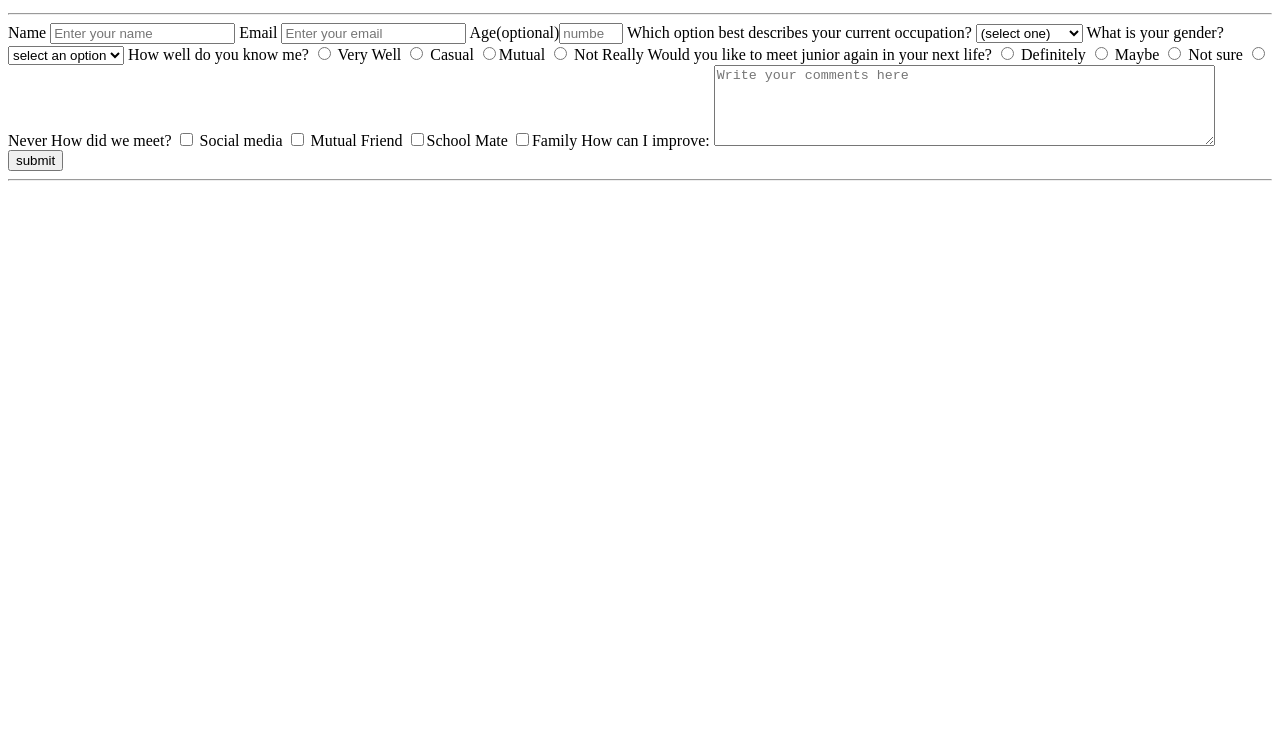
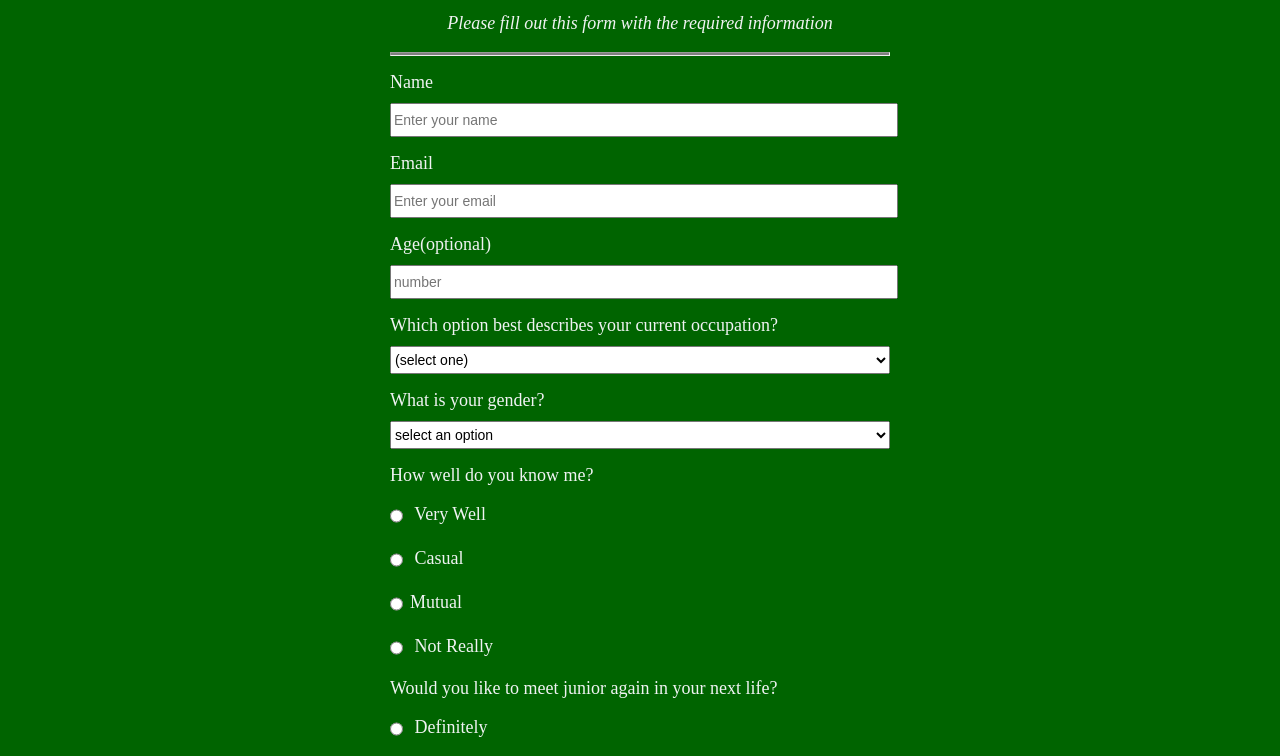
Before and after one commit to Junior987321/j-survey, a plain HTML site: page j-survey/index.html in a window 1280 px wide. Shown: the part 101-857 px from the top of the page. Before the commit the page ends 800 px from the top, so only its background shows below. Drawn offline with Linux system fonts and the light colour scheme.

Commit message:
Update index.html

```diff
--- a/j-survey/index.html
+++ b/j-survey/index.html
@@ -5,7 +5,7 @@
     <meta http-equiv="X-UA-Compatible" content="IE=edge"/>
     <meta name="viewport" content="width=device-width, initial-scale=1.0"/>
     <title>survey form</title>
-    <link rel="stylesheet" href="Jay's survey form.css" />
+    <link rel="stylesheet" href="main.css" />
   </head>
   <body>
     <h1 id="title">Jay's Survey Form</h1>
```
